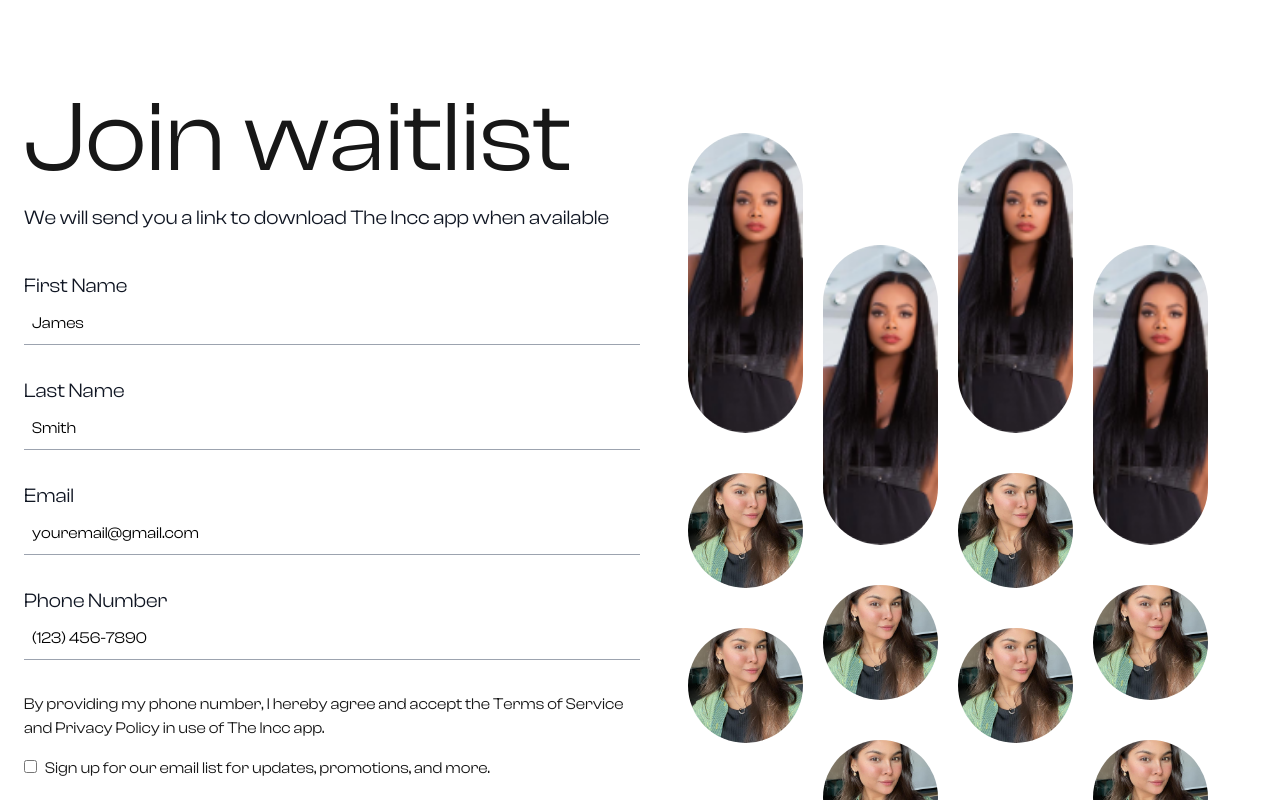
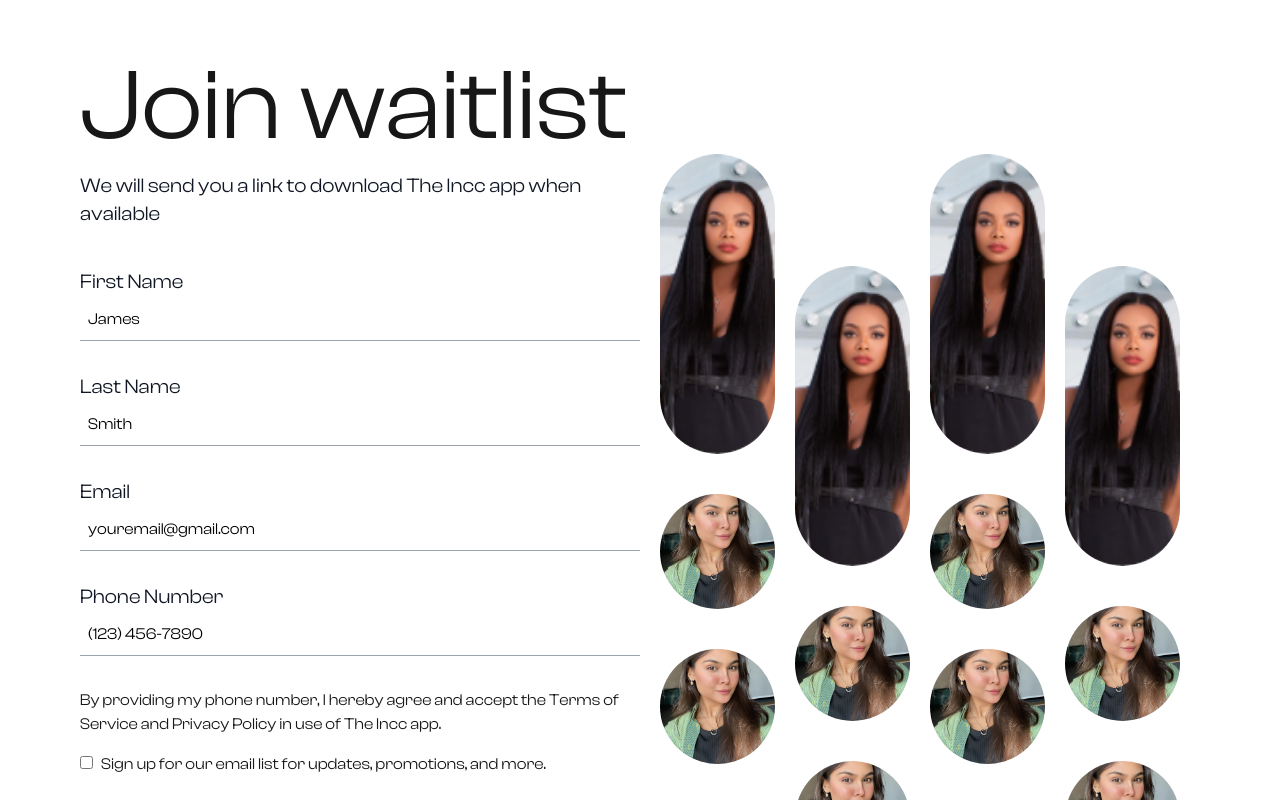
Before and after one commit to ayeshakhan-29/INC-landing_page, a Next.js app: page /join-waitlist in a window 1280 px wide. Shown: the top 800 px of the page. Built offline with nearby package versions, Linux system fonts and the light colour scheme.

Commit message:
fixed alignment issues

```diff
--- a/app/components/modules/join-waitlist/form.tsx
+++ b/app/components/modules/join-waitlist/form.tsx
@@ -22,7 +22,7 @@ const WaitlistForm: React.FC<any> = ({ onSubmit }) => {
   };
 
   return (
-    <div className="flex flex-col items-center xl:justify-center bg-white md:py-10 py-4 font-clash">
+    <div className="flex flex-col items-center justify-center bg-white md:py-10 py-4 font-clash">
       <div className="w-full">
         <h1 className="xl:text-[100px] md:text-7xl text-5xl font-normal font-clash text-left">
           Join waitlist
--- a/app/components/modules/join-waitlist/image-grid-large.tsx
+++ b/app/components/modules/join-waitlist/image-grid-large.tsx
@@ -9,11 +9,11 @@ const ImageGridLarge = () => {
   const [hoveredIndex4, setHoveredIndex4] = useState<any>(null);
 
   return (
-    <div className="lg:flex flex-wrap items-center justify-center w-full h-[700px] my-10 hidden">
-      <div className="flex gap-5 ">
+    <div className="lg:flex flex-wrap items-center justify-center w-full h-[700px] hidden">
+      <div className="flex gap-5">
         <div className="flex flex-col gap-10">
           <div
-            className={`relative rounded-full w-[115px] transition-all duration-300 ease-in-out ${
+            className={`relative rounded-full lg:[80px] xl:w-[115px] transition-all duration-300 ease-in-out ${
               hoveredIndex === null ? "h-[300px]" : "h-[115px]"
             }`}
           >
@@ -47,7 +47,7 @@ const ImageGridLarge = () => {
 
         <div className="flex flex-col relative top-28 gap-10">
           <div
-            className={`relative rounded-full w-[115px] transition-all duration-300 ease-in-out ${
+            className={`relative rounded-full lg:[80px] xl:w-[115px] transition-all duration-300 ease-in-out ${
               hoveredIndex2 === null ? "h-[300px]" : "h-[115px]"
             }`}
           >
@@ -80,7 +80,7 @@ const ImageGridLarge = () => {
         </div>
         <div className="flex flex-col gap-10">
           <div
-            className={`relative rounded-full w-[115px] transition-all duration-300 ease-in-out ${
+            className={`relative rounded-full lg:[80px] xl:w-[115px] transition-all duration-300 ease-in-out ${
               hoveredIndex3 === null ? "h-[300px]" : "h-[115px]"
             }`}
           >
@@ -113,7 +113,7 @@ const ImageGridLarge = () => {
         </div>
         <div className="flex flex-col relative top-28 gap-10">
           <div
-            className={`relative rounded-full w-[115px] transition-all duration-300 ease-in-out ${
+            className={`relative rounded-full lg:[80px] xl:w-[115px] transition-all duration-300 ease-in-out ${
               hoveredIndex4 === null ? "h-[300px]" : "h-[115px]"
             }`}
           >
--- a/app/components/modules/join-waitlist/join-waitlist.tsx
+++ b/app/components/modules/join-waitlist/join-waitlist.tsx
@@ -32,8 +32,8 @@ const JoinWaitlist = () => {
   };
 
   return (
-    <div className="flex w-full justify-center xl:justify-between lg:px-4 xl:my-12 my-4 xl:px-6 2xl:px-28">
-      <div className="border-red-900 lg:w-1/2">
+    <div className="flex w-full justify-center items-center xl:justify-between xl:px-20 lg:px-6 my-4 2xl:px-28">
+      <div className="lg:w-1/2">
         <div
           className={`transition-opacity duration-700 ${
             isSubmitting || isSubmitted ? "opacity-0" : "opacity-100"
@@ -42,7 +42,7 @@ const JoinWaitlist = () => {
           {!isSubmitted && <WaitlistForm onSubmit={handleSubmit} />}
         </div>
         <div
-          className={`transition-opacity duration-700 border ${
+          className={`transition-opacity duration-700 ${
             isSubmitted ? "opacity-100" : "opacity-0"
           }`}
         >
```
